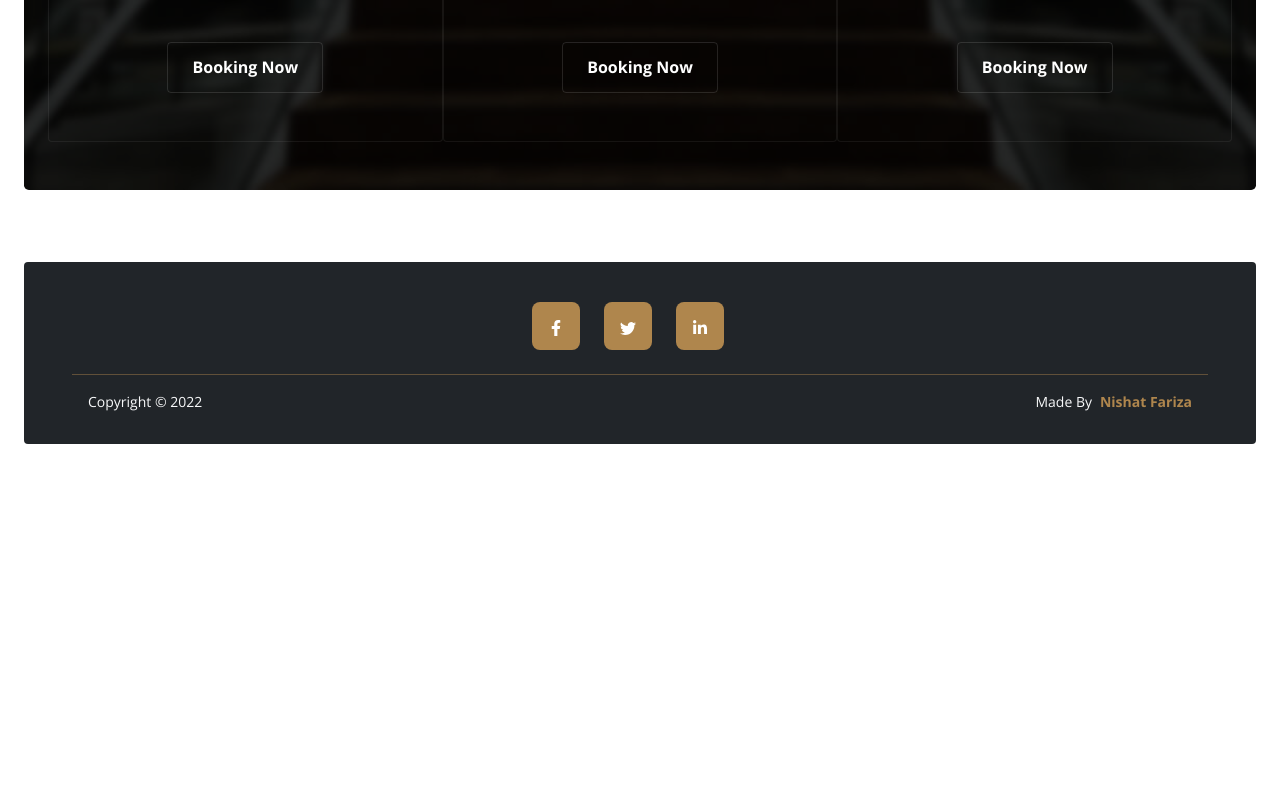
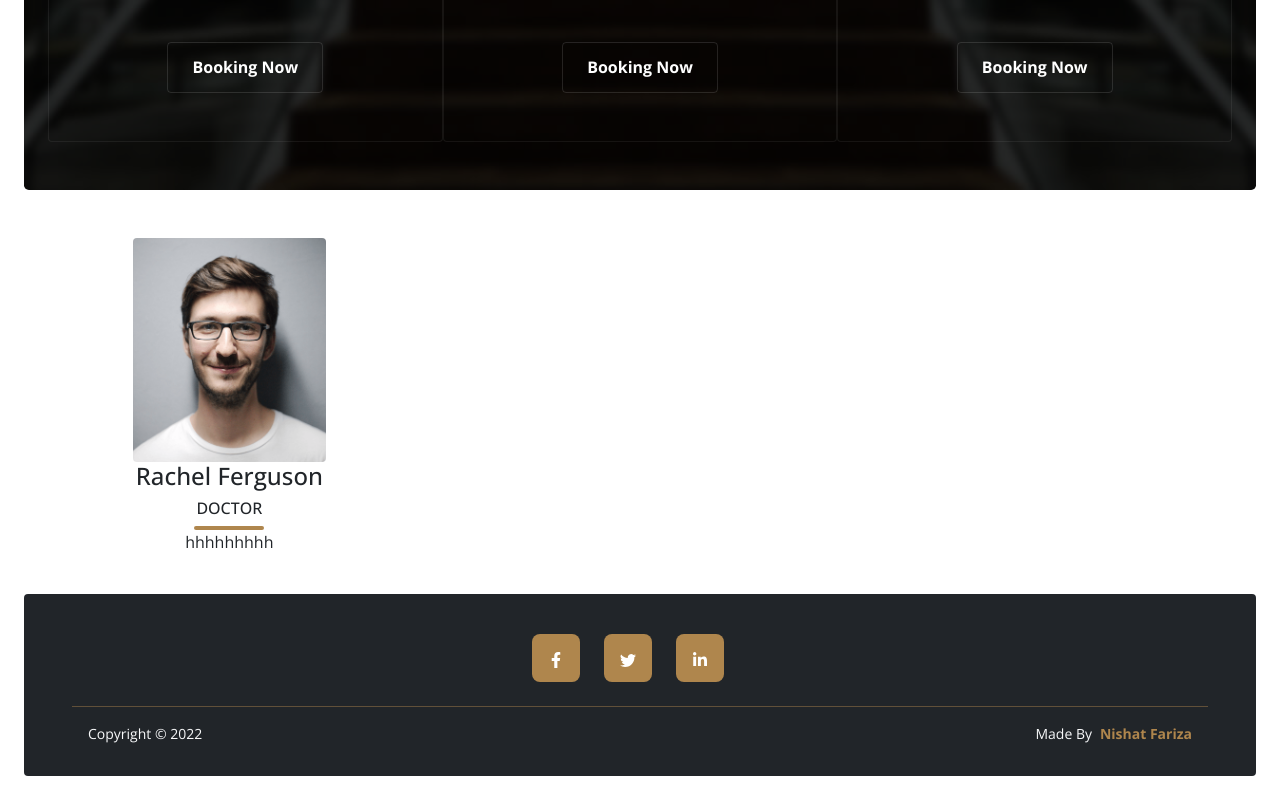
Before and after one commit to NishatFariza/Collateral-Associates, a React (Create React App) app: page / in a window 1280 px wide. Shown: the part 1826-2626 px from the top of the page. Before the commit the page ends 2294 px from the top, so only its background shows below. Built offline with nearby package versions, Linux system fonts and the light colour scheme.

Commit message:
login and signup auth add

```diff
--- a/package.json
+++ b/package.json
@@ -12,6 +12,7 @@
     "react-bootstrap": "^2.2.3",
     "react-dom": "^18.0.0",
     "react-firebase-hooks": "^5.0.3",
+    "react-hot-toast": "^2.2.0",
     "react-icons": "^4.3.1",
     "react-router-dom": "6",
     "react-scripts": "5.0.1",
--- a/src/App.js
+++ b/src/App.js
@@ -1,5 +1,5 @@
 import 'bootstrap/dist/css/bootstrap.min.css';
-
+import toast, { Toaster } from 'react-hot-toast';
 import { Route, Routes } from 'react-router-dom';
 import 'bootstrap/dist/css/bootstrap.min.css';
 import './App.css';
@@ -17,6 +17,7 @@ function App() {
   return (
     <div className="App">
       <Header/>
+      <Toaster/>
       <Routes>
         <Route path='/'element={<Home/>}></Route>
         <Route path='/login' element={<Login></Login>}></Route>
--- a/src/Pages/Auth/SignUp/SignUp.jsx
+++ b/src/Pages/Auth/SignUp/SignUp.jsx
@@ -1,20 +1,37 @@
-import React, { useState } from "react";
+import React, { useEffect, useState } from "react";
 import { Form } from "react-bootstrap";
-import { Link } from "react-router-dom";
+import { Link, Navigate, useNavigate } from "react-router-dom";
 import "./SignUp.css";
 import { FcGoogle } from "react-icons/fc";
-import { useCreateUserWithEmailAndPassword } from "react-firebase-hooks/auth";
+import {
+  useCreateUserWithEmailAndPassword,
+  useSignInWithGoogle,
+} from "react-firebase-hooks/auth";
 import auth from "../../../firebase.init";
+import toast from "react-hot-toast";
 
 const SignUp = () => {
   const [name, setName] = useState("");
   const [email, setEmail] = useState("");
   const [password, setPassword] = useState("");
   const [confirmPassword, setConfirmPassword] = useState("");
-  const [error, setError] = useState("");
+  const deep = useNavigate();
 
-  // const [createUserWithEmailAndPassword, user, loading, error] =
-  //   useCreateUserWithEmailAndPassword(auth);
+  const [createUserWithEmailAndPassword, user, loading, error] =
+    useCreateUserWithEmailAndPassword(auth);
+
+  const [signInWithGoogle, userGoogle] = useSignInWithGoogle(auth);
+
+  if (error) {
+    toast.error("Something Error");
+    console.log(error);
+  }
+
+  useEffect(() => {
+    if (user || userGoogle) {
+      deep("/");
+    }
+  }, [deep, user, userGoogle]);
 
   const handleNameBlur = (event) => {
     setName(event.target.value);
@@ -32,10 +49,10 @@ const SignUp = () => {
   const handleCreateUser = (event) => {
     event.preventDefault();
     if (password !== confirmPassword) {
-      setError("Your two password didn't match");
+      toast.error("Password is not matched");
       return;
     }
-    // createUserWithEmailAndPassword();
+    createUserWithEmailAndPassword(email, password);
   };
 
   return (
@@ -88,7 +105,6 @@ const SignUp = () => {
             Log in
           </button>
         </Form>
-        <p className="text-danger">{error}</p>
         <p className="mb-0 mt-3 fw-bold text-muted">
           Forgot Password?
           <button className="primary-color border-0 bg-white fw-bold">
@@ -110,7 +126,10 @@ const SignUp = () => {
           <div className="form-divider"></div>
         </div>
         <div className="d-grid col-12 mx-auto">
-          <button className="google-btn primary-font py-2 rounded fs-6">
+          <button
+            onClick={() => signInWithGoogle()}
+            className="google-btn primary-font py-2 rounded fs-6"
+          >
             <FcGoogle className="fs-4 me-4"></FcGoogle>
             Continue With Google
           </button>
--- a/src/Pages/HomePage/Service/Service.jsx
+++ b/src/Pages/HomePage/Service/Service.jsx
@@ -2,7 +2,7 @@ import React from "react";
 import "./Service.css";
 
 const Service = ({ service }) => {
-  console.log(service);
+  // console.log(service);
   const { img, name, price, discription } = service;
 
   return (
--- a/src/Pages/HomePage/Testimonial/Tesimonial.css
+++ b/src/Pages/HomePage/Testimonial/Tesimonial.css
@@ -0,0 +1,3 @@
+.testimonial-card{
+    box-shadow: rgba(17, 17, 26, 0.1) 0px 4px 16px, rgba(17, 17, 26, 0.1) 0px 8px 24px, rgba(17, 17, 26, 0.1) 0px 16px 56px;
+}
--- a/src/Pages/HomePage/Testimonial/Testimonial.jsx
+++ b/src/Pages/HomePage/Testimonial/Testimonial.jsx
@@ -1,14 +1,17 @@
 import React from "react";
-import client1 from "../../../images/client1.png";
 import client2 from "../../../images/client2.png";
-import client3 from "../../../images/client3.png";
-import "./Tesimonial.css";
 
 const Testimonial = () => {
   return (
-    <div className="carousel-wrapper mx-4 rounded w-50">
-      <div className="">
-
+    <div className="row mx-4">
+      <div className="col-12 col-md-6 col-lg-4 text-center testimonial-card">
+        <div className="w-50  mx-auto">
+          <img className="img-fluid rounded " src={client2} alt="" />
+        </div>
+        <h4>Rachel Ferguson</h4>
+        <h6>DOCTOR</h6>
+        <div className="divider"></div>
+        <p>hhhhhhhhh</p>
       </div>
     </div>
   );
```
Also changed, not shown: src/firebase.init.js (indentation only), 1 other file (tests, documents, lock files or other folders).
